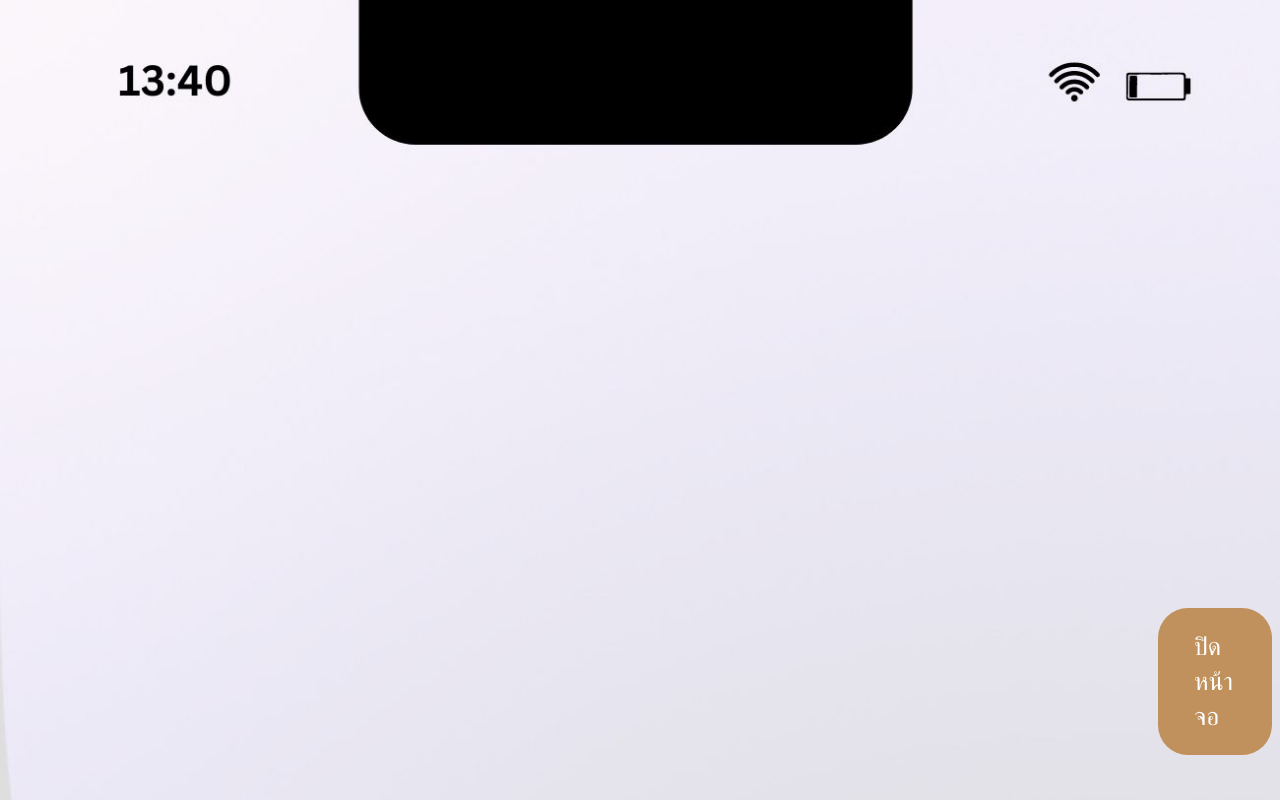
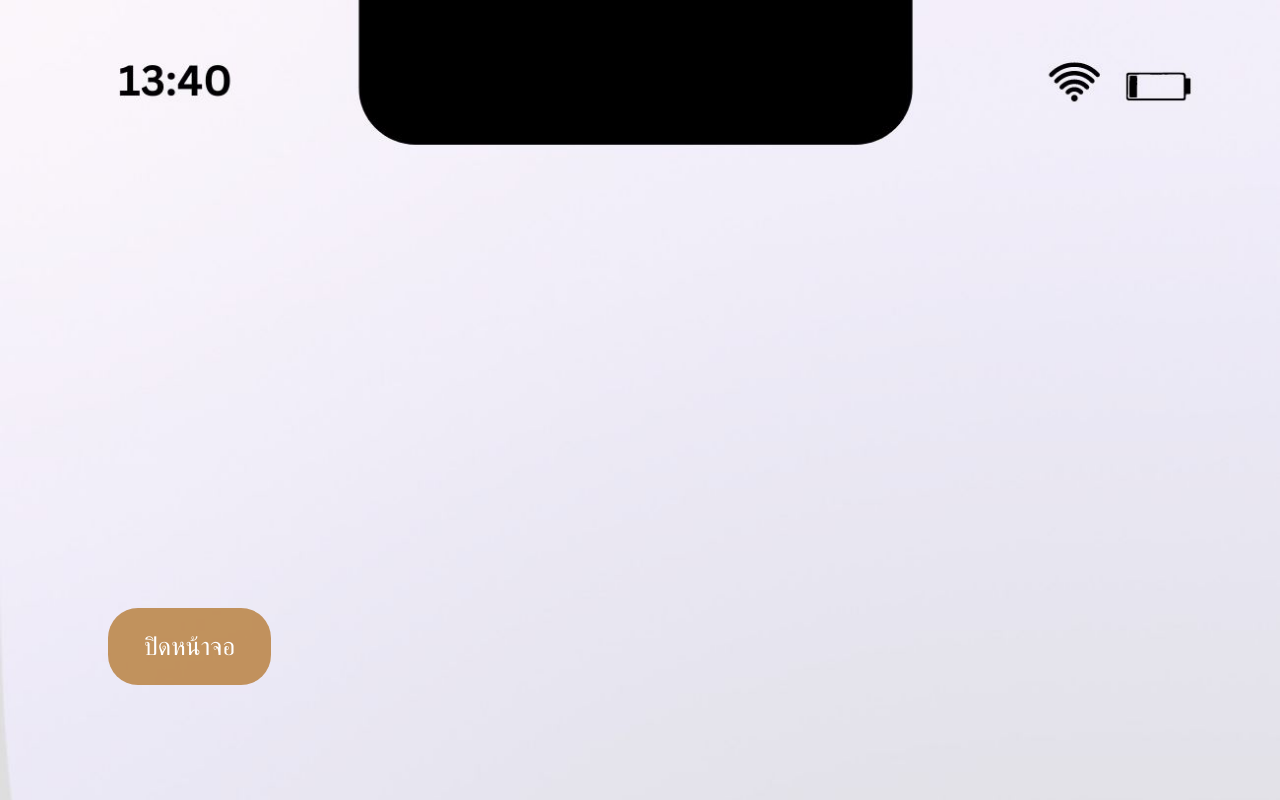
Before and after one commit to nunee00/Security-Of-Syber-Cyber-, a plain HTML site: page game/page5.html in a window 1280 px wide. Drawn offline with nearby package versions, Linux system fonts and the light colour scheme; a web font is replaced by a local one.

Commit message:
Update style.css

```diff
--- a/game/css/style.css
+++ b/game/css/style.css
@@ -140,7 +140,7 @@ body{
     text-transform: uppercase;
     transition: all .55s ease;
     margin-top: 600px;
-    margin-left: 1150px;
+    margin-left: 100px;
     text-decoration:none
 
 }
```
